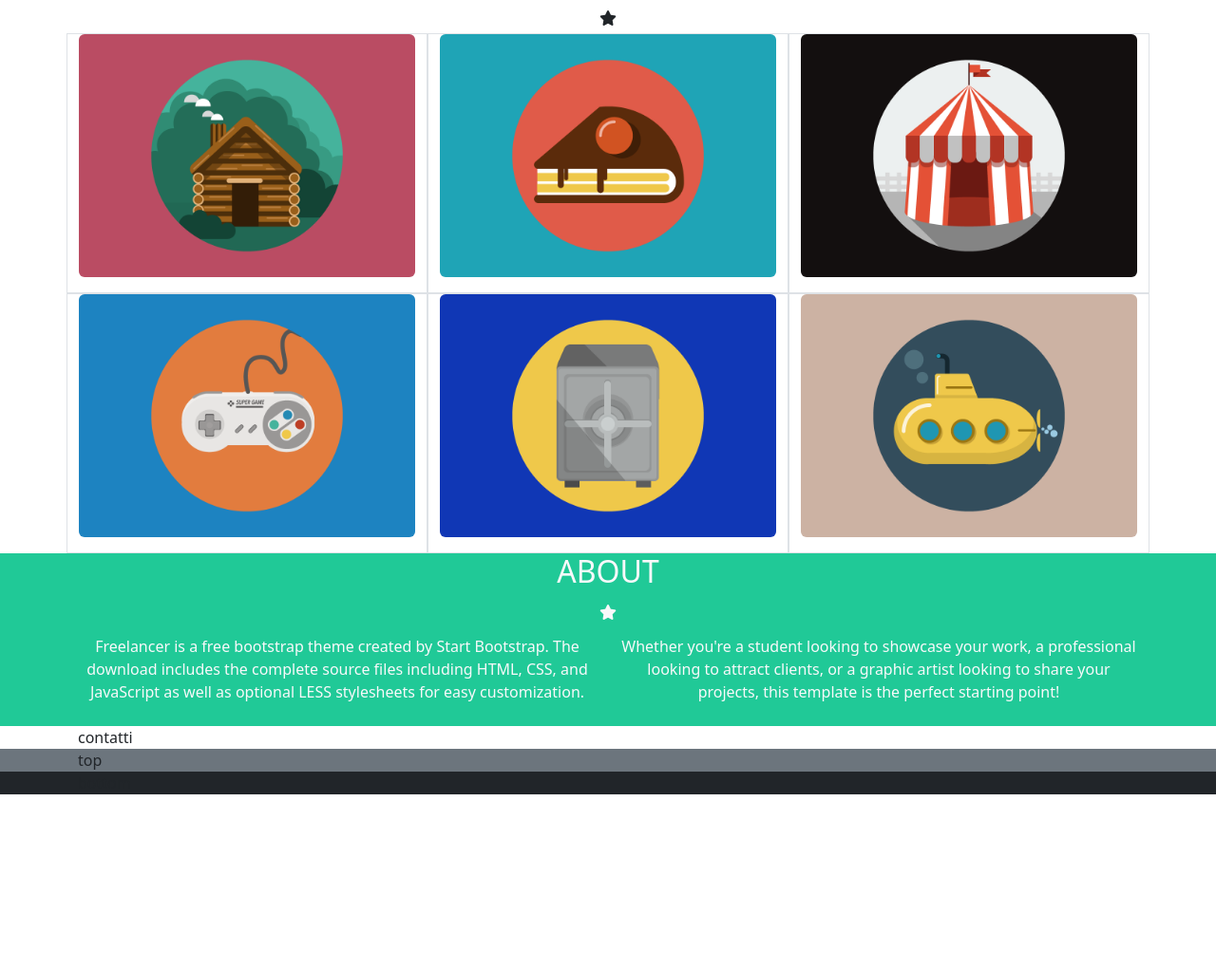
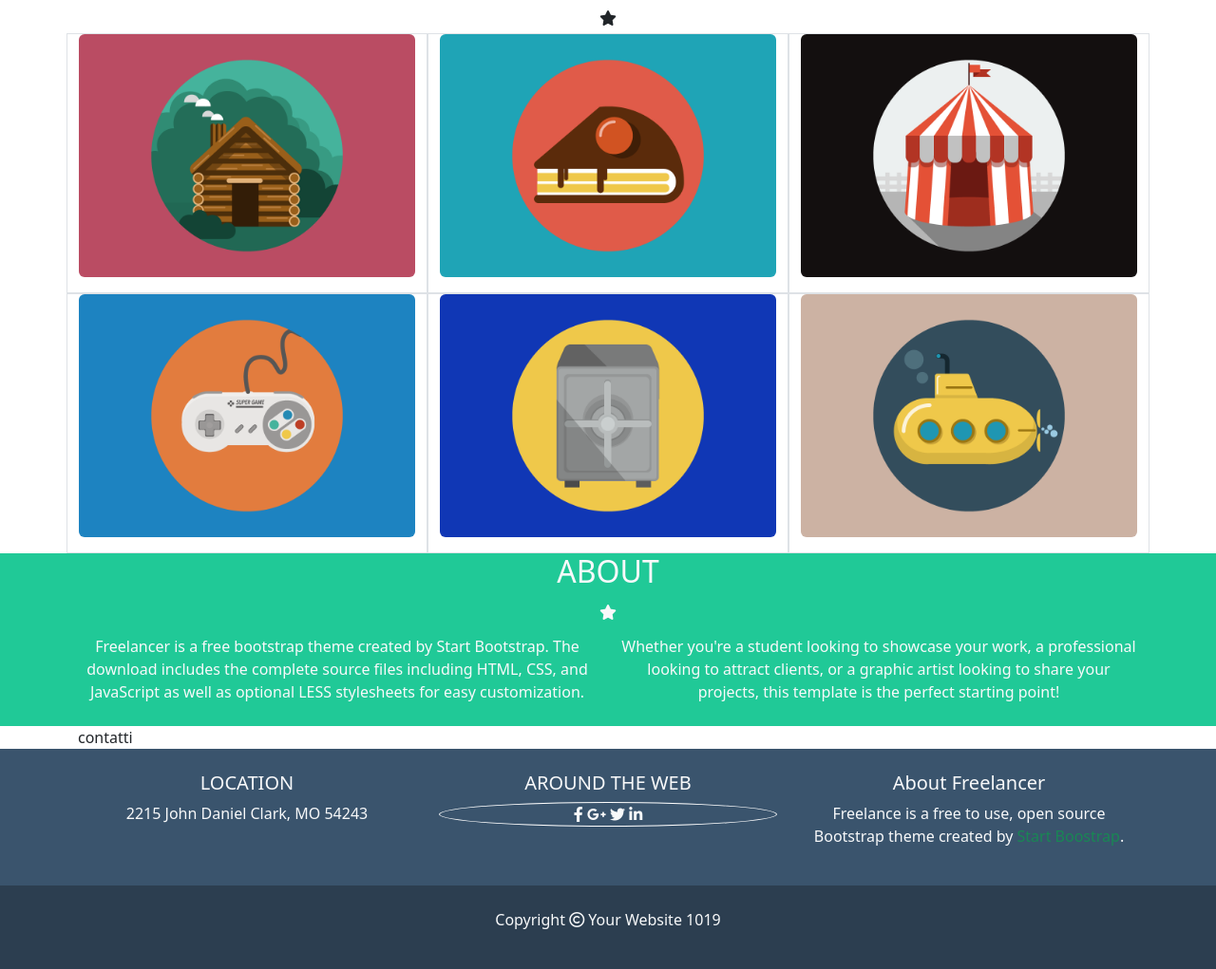
Before and after one commit to ChiaraPontello/html-css-bootstrap-freelancer, a plain HTML site: page index.html in a window 1280 px wide. Shown: the part 473-1494 px from the top of the page at 95% size. Before the commit the page ends 1310 px from the top, so only its background shows below. Drawn offline with nearby package versions, Linux system fonts and the light colour scheme.

Commit message:
about + footer

```diff
--- a/css/style.css
+++ b/css/style.css
@@ -1,3 +1,8 @@
+:root {
+    --my-bg-top: rgb(58, 84, 109);
+    --my-bg-bottom: rgb(44, 62, 80);
+}
+
 .my-bg-teal {
     background-color: var(--bs-teal);
 }
@@ -5,3 +10,11 @@
 .hero {
     width: 250px;
 }
+
+.top-footer {
+    background-color: var(--my-bg-top);
+}
+
+.bottom-footer {
+    background-color: var(--my-bg-bottom);
+}
--- a/index.html
+++ b/index.html
@@ -99,16 +99,44 @@
     <!--FOOTER-->
     <footer>
     <!--TOP-->
-        <div class="top-footer bg-secondary">
+        <div class="top-footer  text-light text-center">
             <div class="container">
-                top
+                <div class="row">
+                    <div class="col-12 col-md-4 py-4">
+                        <h5>LOCATION</h5>
+                        <p>2215 John Daniel Clark, MO 54243</p>
+                    </div>
+
+                    <div class="col-12 col-md-4 py-4">
+                        <h5>AROUND THE WEB</h5>
+                        <div class="rounded-circle border border-white">
+                        <i class="fa-brands fa-facebook-f"></i>
+                        <i class="fa-brands fa-google-plus-g"></i>
+                        <i class="fa-brands fa-twitter "></i>
+                        <i class="fa-brands fa-linkedin-in "></i>
+                        </div>
+                    </div>
+
+                    <div class="col-12 col-md-4 py-4">
+                        <h5>About Freelancer</h5>
+                        <p>Freelance is a free to use, open source Bootstrap theme created by  <span class="text-success">Start Boostrap</span>.</p>
+                    </div>
+
+
+
+                </div>
             </div>
         </div>
 
     <!--BOTTOM-->
-        <div class="bottom-footer bg-dark">
+        <div class="bottom-footer text-light text-center">
             <div class="container">
-                bottom
+                <div class="row">
+                    <div class="col-12 py-4">
+                        <p>Copyright <i class="fa-regular fa-copyright"></i> Your Website 1019</p>
+                    </div>
+
+                </div>
             </div>
         </div>
     </footer>
```
